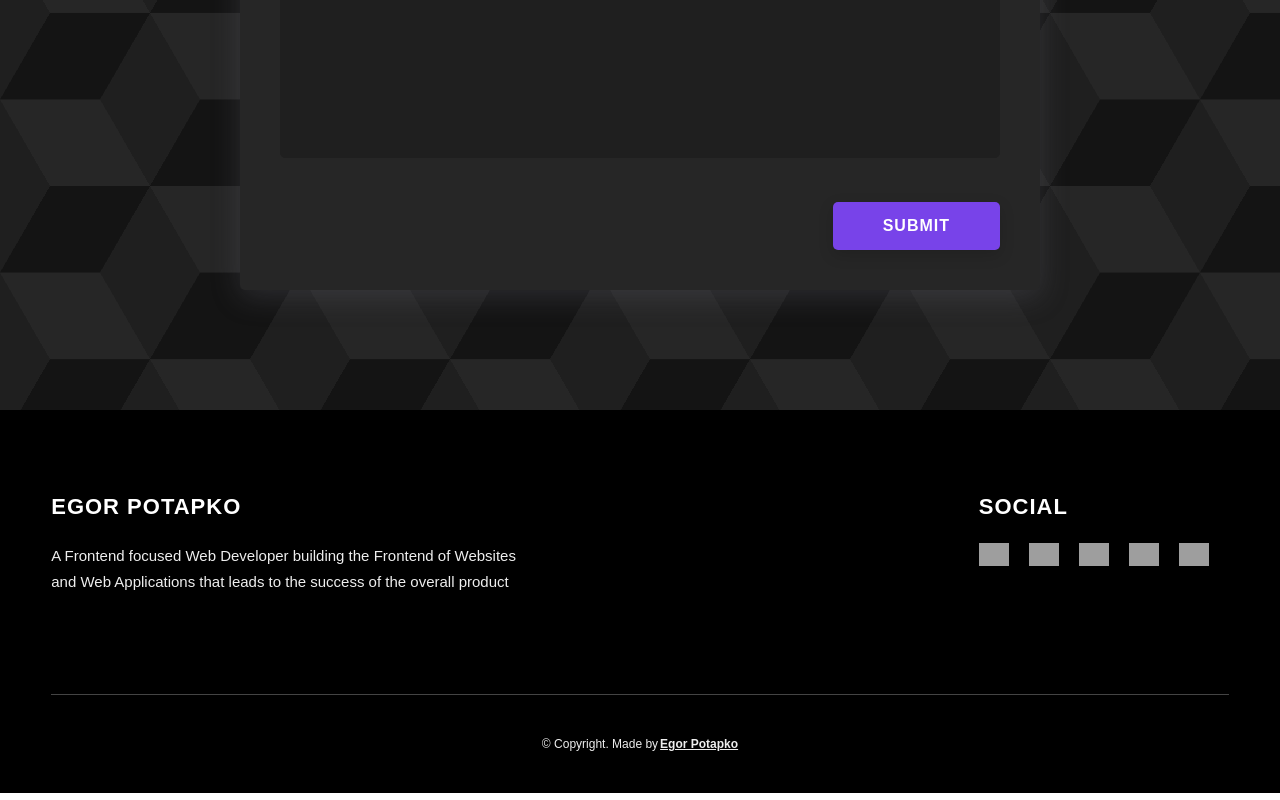
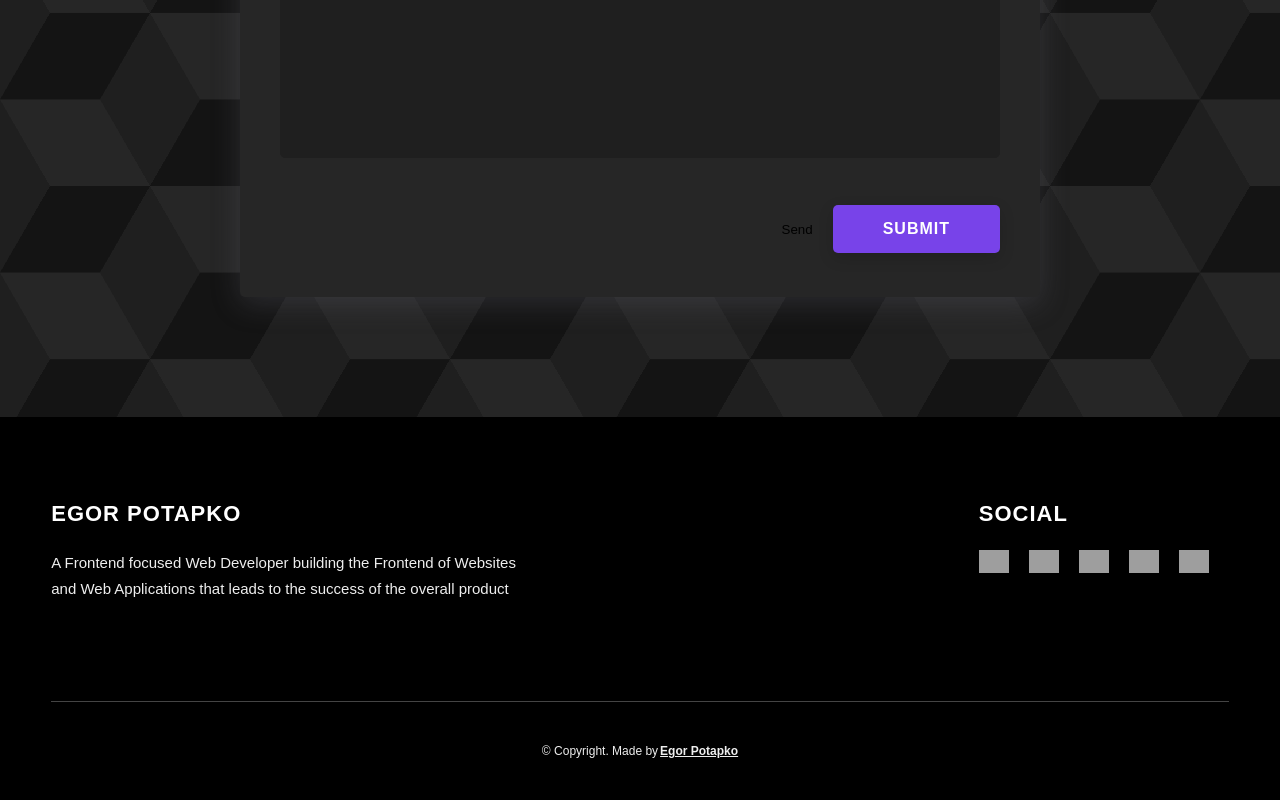
Before and after one commit to trepegorka/portfolio, a React (Vite) app: page / in a window 1280 px wide. Shown: the part 4934-5734 px from the top of the page. Built offline with nearby package versions, Linux system fonts and the light colour scheme; grey boxes are pictures that could not be loaded; a web font is replaced by a local one.

Commit message:
Form contact fixes

```diff
--- a/src/widgets/ContactForm/ContactForm.tsx
+++ b/src/widgets/ContactForm/ContactForm.tsx
@@ -71,6 +71,7 @@ export const ContactForm = () => {
                         id="message"
                     ></textarea>
                 </div>
+                <button style={{margin: '20px'}} type="submit">Send</button>
                 <Button type="submit" theme={ThemeButton.MEDIUM} className={cls.contact__btn}>Submit</Button>
             </form>
         </div>
```
